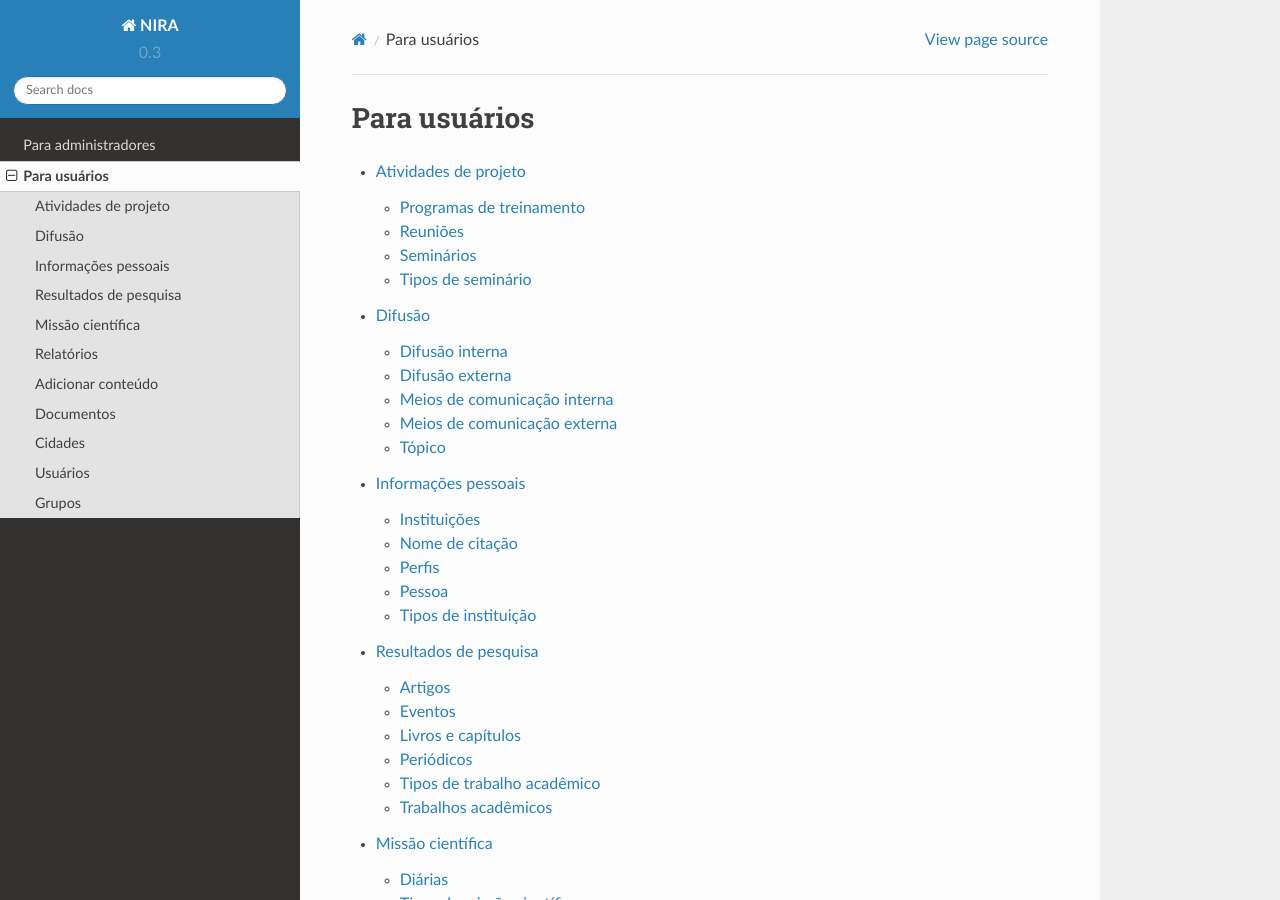
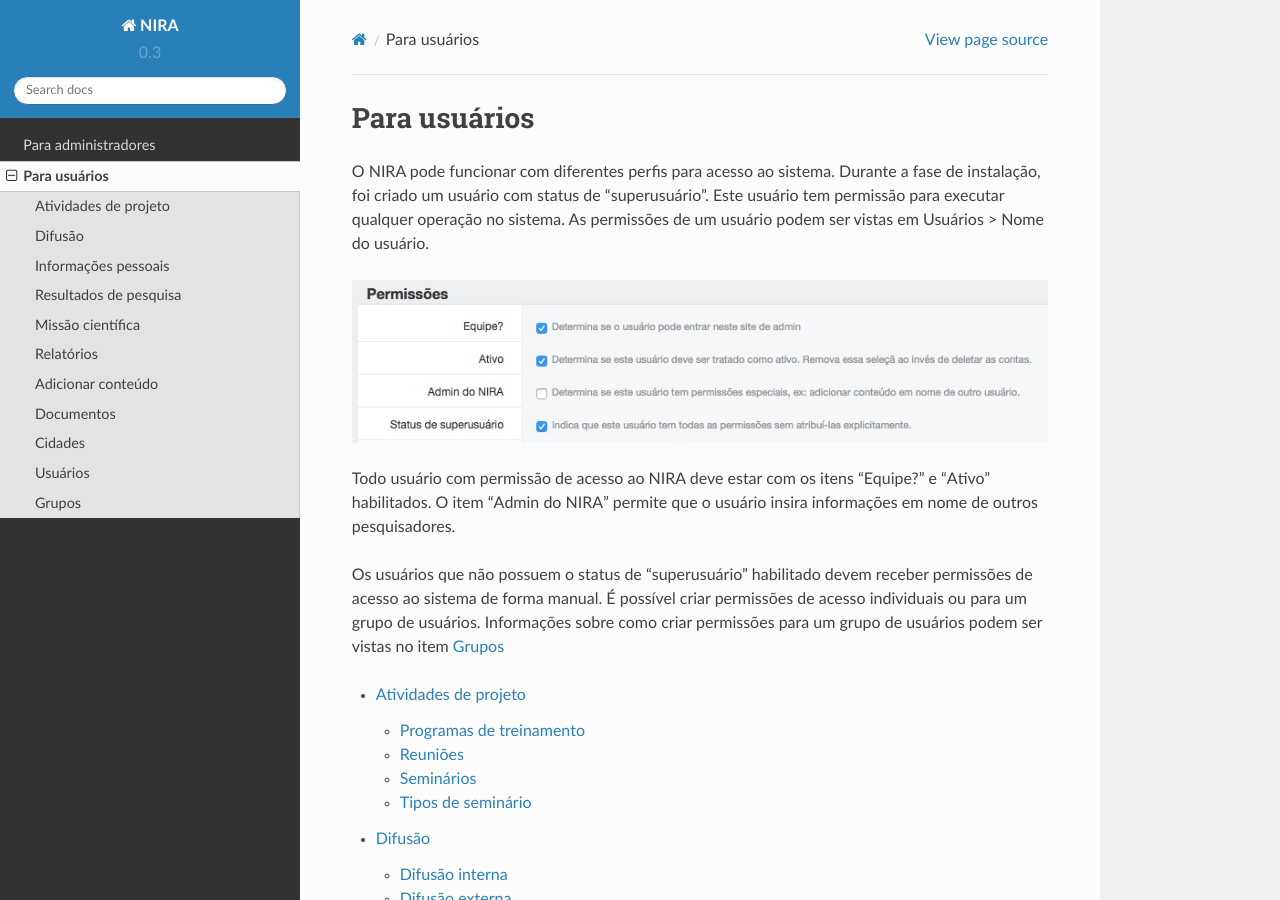
Before and after one commit to neuromat/intranet, a Sphinx documentation site: the page built from docs/source/users.rst, in a window 1280 px wide and 900 px high. Built offline with Sphinx 7.4.7 and the Read the Docs theme 2.0.0, drawn with Linux system fonts in a browser that asks for light colours.

Commit message:
Docs updated

```diff
--- a/docs/source/users.rst
+++ b/docs/source/users.rst
@@ -1,6 +1,19 @@
 -------------
 Para usuários
 -------------
+
+O NIRA pode funcionar com diferentes perfis para acesso ao sistema. Durante a fase de instalação, foi criado um usuário
+com status de “superusuário”. Este usuário tem permissão para executar qualquer operação no sistema. As permissões de
+um usuário podem ser vistas em Usuários > Nome do usuário.
+
+.. image:: imagens/permissao.jpg
+
+Todo usuário com permissão de acesso ao NIRA deve estar com os itens "Equipe?" e "Ativo" habilitados. O item
+"Admin do NIRA" permite que o usuário insira informações em nome de outros pesquisadores.
+
+Os usuários que não possuem o status de “superusuário” habilitado devem receber permissões de acesso ao sistema de
+forma manual. É possível criar permissões de acesso individuais ou para um grupo de usuários. Informações sobre como
+criar permissões para um grupo de usuários podem ser vistas no item `Grupos <grupos/main.html>`_
 
 .. toctree::
    :maxdepth: 2
```
Also changed, not shown: docs/source/imagens/permissao.jpg (added).
